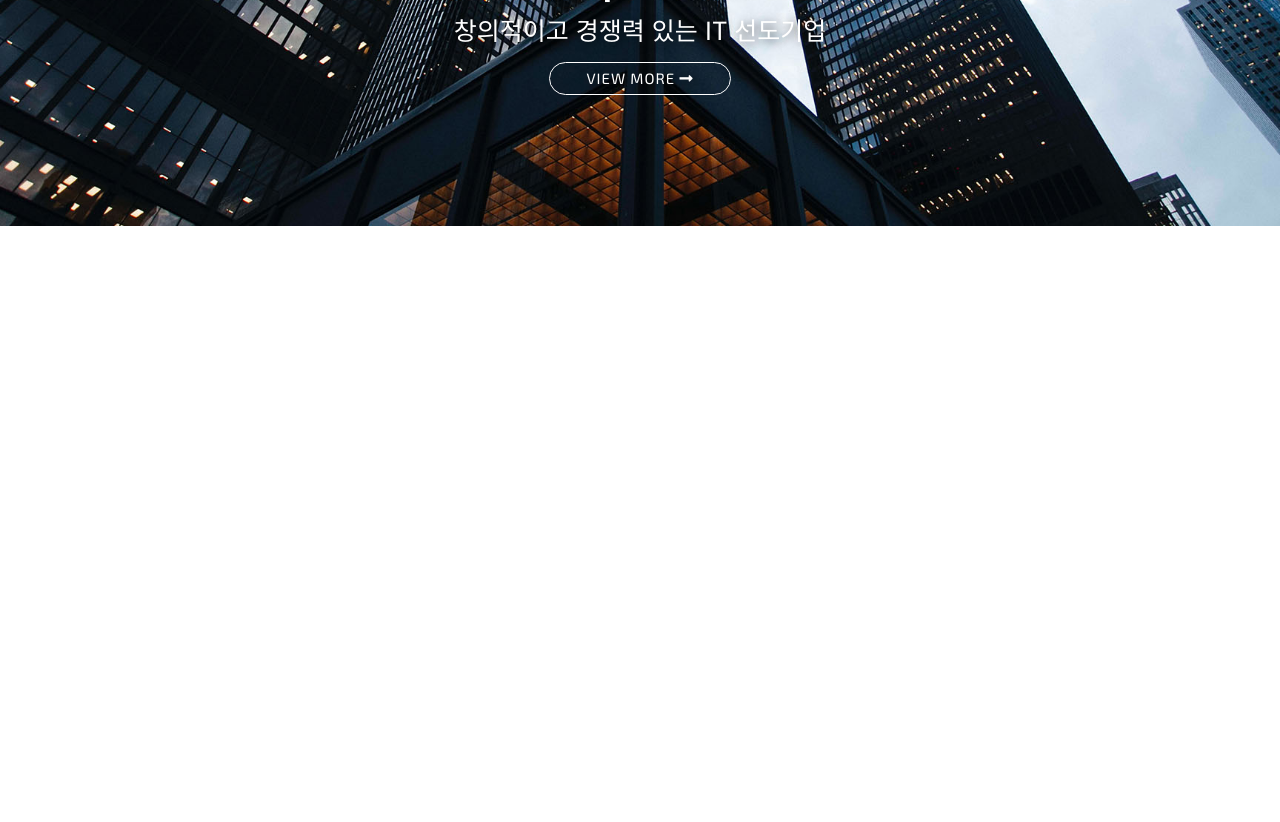
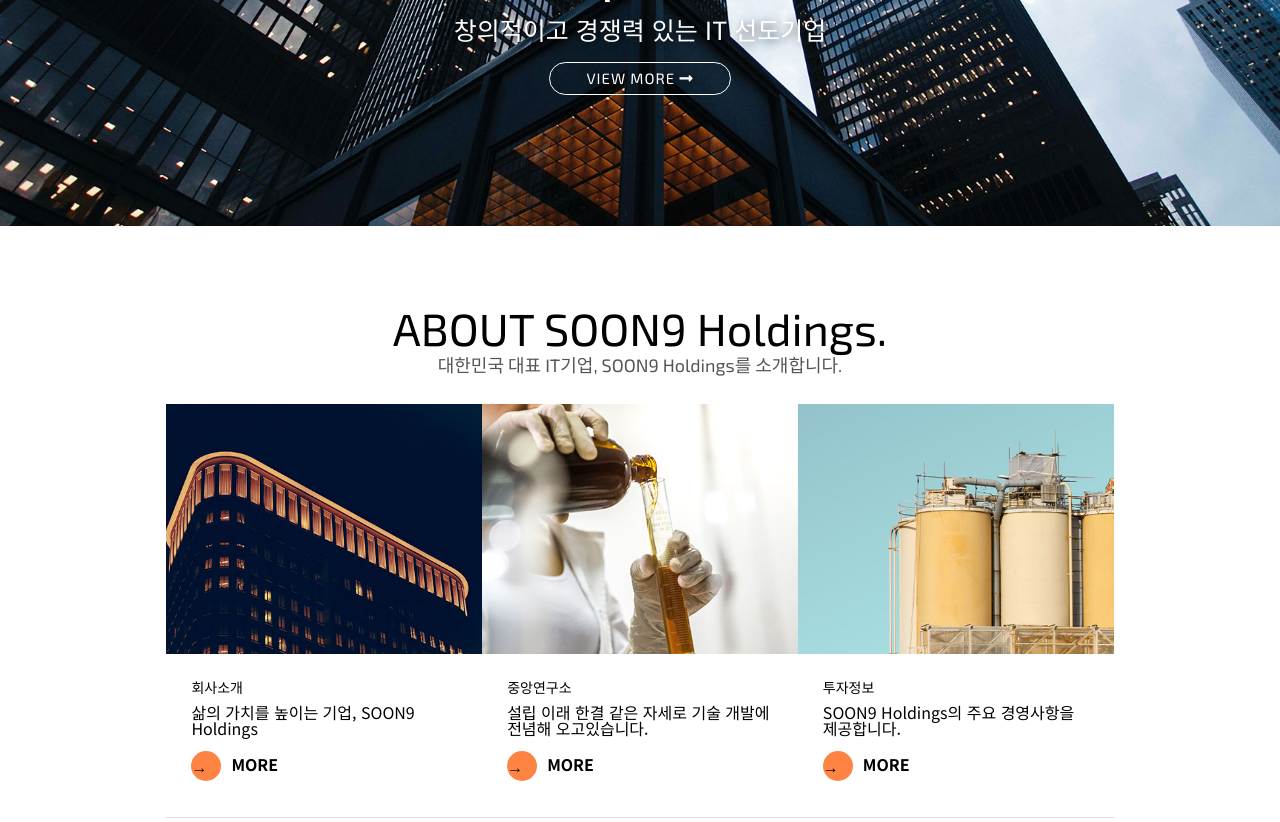
Before and after one commit to abc20210708/css_plate01_4, a plain HTML site: page index.html in a window 1280 px wide. Shown: the part 574-1396 px from the top of the page. Before the commit the page ends 800 px from the top, so only its background shows below. Drawn offline with nearby package versions, Linux system fonts and the light colour scheme.

Commit message:
[07.23] 금요일 내일은 주말

```diff
--- a/css/main.css
+++ b/css/main.css
@@ -28,6 +28,10 @@
 
 .en {
     font-family: 'Exo 2' , sans-serif;
+}
+
+br.mo {
+    display: none;
 }
 
 /* header style */
@@ -210,3 +214,84 @@
     width: 100%;
 
 }
+
+/* section about style */
+section.about {
+    background: #fff;
+    padding: 80px 0;
+}
+
+section.about .title {
+    text-align: center;
+}
+
+section.about .title h2 {
+    font-size: 45px;
+    margin-bottom: 5px;
+}
+
+section.about .title p {
+    font-size: 18px;
+    color: #555;
+}
+
+section.about ul {
+    /* background: orange; */
+    width: 74%;
+    margin: 30px auto;
+    border-bottom: 1px solid #ddd;
+
+}
+
+section.about ul li {
+    float: left;
+    width: 33.333333%;
+}
+
+section.about ul li a .img-box {
+    overflow: hidden;
+}
+
+section.about ul li a .img-box img {
+    width: 100%;
+    transition: 0.7s;
+}
+
+section.about ul li a:hover .img-box img {
+    transform: scale(1.2) ;
+}
+
+section.about ul li a .text {
+    padding: 25px;
+}
+section.about ul li a .text h3 {
+    font: 20px;
+    margin-bottom: 10px;
+}
+
+section.about ul li a .text p {
+    font-size: 16px;
+    margin-bottom: 20px;
+}
+
+section.about ul li a .text p.more {
+    font-weight: 700;
+    /* 일괄 대문자 변경,
+    소문자는 lowercase */
+    text-transform: uppercase;
+    position: relative;
+    padding-left: 40px;
+    /* background: blue; */
+}
+
+section.about ul li a .text p.more::before {
+    content: '→';
+    width: 30px;
+    height: 30px;
+    line-height: 30px;
+    border-radius: 50%;
+    background: #ff8342;
+    position: absolute;
+    left: 0;
+    top: -5px;
+}
--- a/index.html
+++ b/index.html
@@ -68,7 +68,56 @@
                         <i class="fas fa-long-arrow-alt-right"></i></a>
                 </div>
             </section>
+            <!-- //section main -->
 
+            <!-- section.about -->
+        <section class="about">
+            <div class="title en">
+                <h2>ABOUT SOON9 Holdings<span>.</span></h2>
+                <p>대한민국 대표 IT기업, <br class="mo">
+                     SOON9 Holdings를 소개합니다.</p>
+            </div>
+
+            <ul class="clearfix">
+                <li>
+                    <a href="#">
+                        <div class="img-box">
+                            <img src="img/about_1.jpg" alt="회사소개">
+                        </div>
+                        <div class="text">
+                            <h3>회사소개</h3>
+                            <p>삶의 가치를 높이는 기업, SOON9 Holdings</p>
+                            <p class="more">more</p>
+                        </div>
+                    </a>
+                </li>
+                <li>
+                    <a href="#">
+                        <div class="img-box"><img src="img/about_2.jpg"
+                            alt="회사소개"></div>
+                        <div class="text">
+                            <h3>중앙연구소</h3>
+                            <p>설립 이래 한결 같은 자세로 기술 개발에
+                                <br class="mo">전념해 오고있습니다.</p>
+                            <p class="more">more</p>
+                        </div>
+                    </a>
+                </li>
+                <li>
+                    <a href="#">
+                        <div class="img-box"><img src="img/about_3.jpg"
+                            alt="회사소개"></div>
+                        <div class="text">
+                            <h3>투자정보</h3>
+                            <p>SOON9 Holdings의 주요 경영사항을 제공합니다.</p>
+                            <p class="more">more</p>
+                        </div>
+                    </a>
+                </li>
+            </ul>
+
+        </section>
+        <!-- //section.about -->
 
 
     </div>
```
